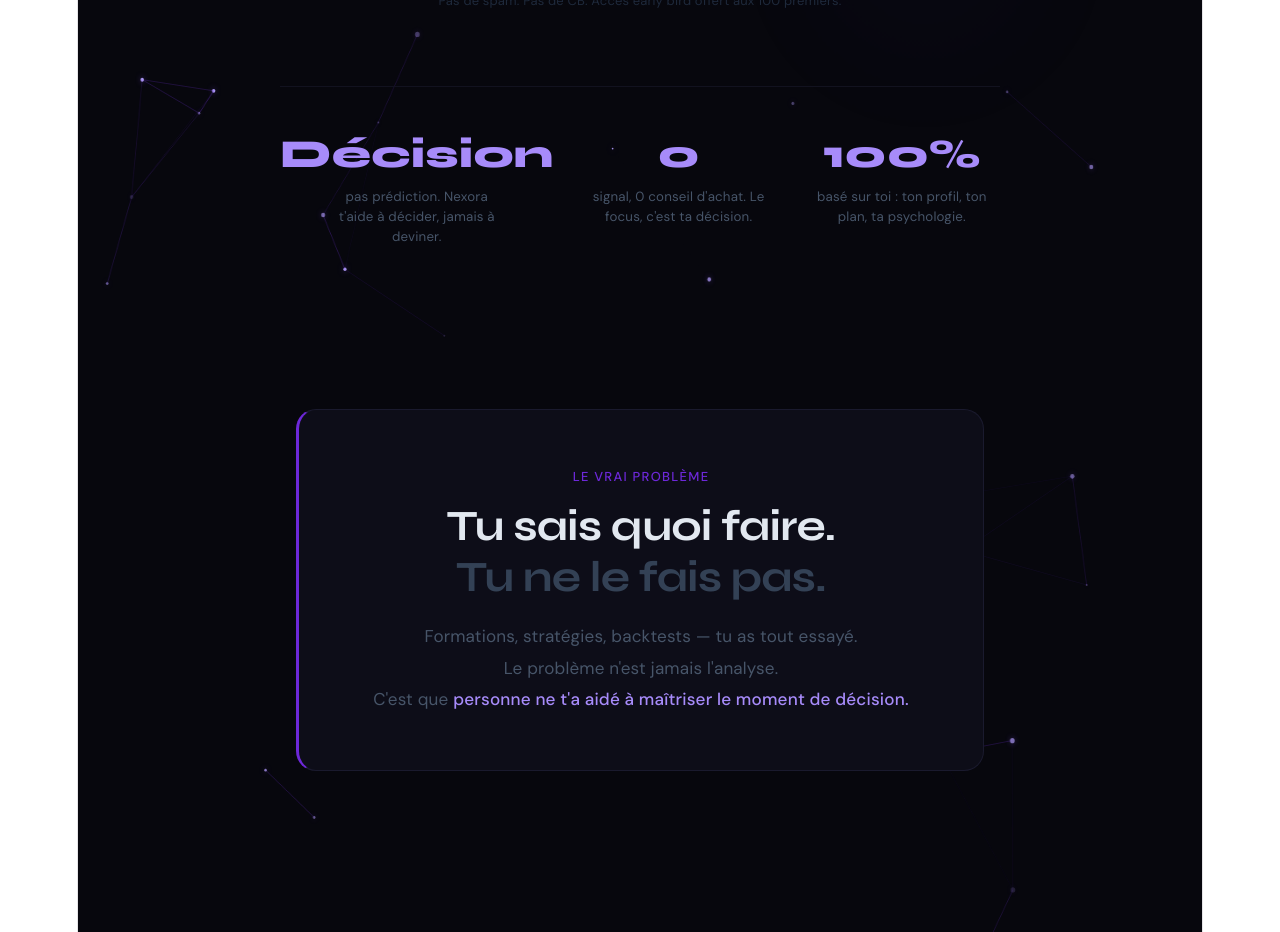
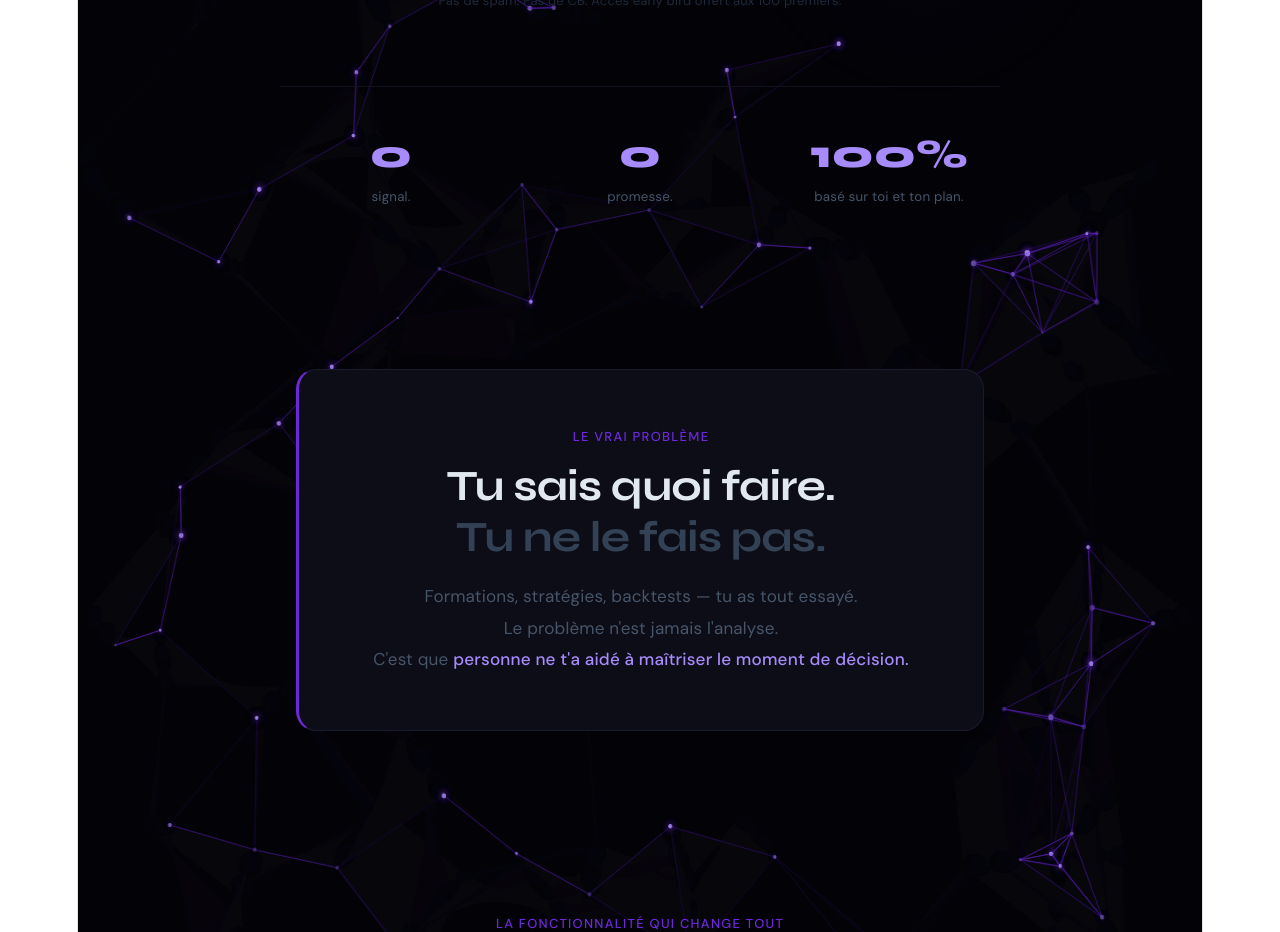
Before and after one commit to gohan974/nexora, a React (Vite) app: page / in a window 1280 px wide. Shown: the part 1020-1952 px from the top of the page. Built offline with nearby package versions, Linux system fonts and the light colour scheme.

Commit message:
constellation futuriste + stats

```diff
--- a/src/App.jsx
+++ b/src/App.jsx
@@ -78,11 +78,11 @@ const Constellation = ({ isMobile }) => {
     const canvas = canvasRef.current;
     if (!canvas) return;
     const ctx = canvas.getContext("2d");
-    let w, h, raf;
+    let w, h, raf, t = 0;
     const reduced = window.matchMedia("(prefers-reduced-motion: reduce)").matches;
+    const mouse = { x: -9999, y: -9999 };
 
-    const count = isMobile ? 38 : 90;
-    const maxDist = isMobile ? 130 : 175;
+    const maxDist = isMobile ? 120 : 160;
     const points = [];
 
     const resize = () => {
@@ -94,45 +94,68 @@ const Constellation = ({ isMobile }) => {
     const init = () => {
       points.length = 0;
       const area = w * h;
-      const n = Math.min(Math.round(area / (isMobile ? 20000 : 15000)), isMobile ? 90 : 260);
+      // beaucoup plus dense
+      const n = Math.min(Math.round(area / (isMobile ? 9000 : 6000)), isMobile ? 180 : 520);
       for (let i = 0; i < n; i++) {
         points.push({
           x: Math.random() * w,
           y: Math.random() * h,
-          vx: (Math.random() - 0.5) * 0.32,
-          vy: (Math.random() - 0.5) * 0.32,
-          r: Math.random() * 1.8 + 0.9,
+          vx: (Math.random() - 0.5) * 0.4,
+          vy: (Math.random() - 0.5) * 0.4,
+          r: Math.random() * 1.6 + 0.7,
           tw: Math.random() * Math.PI * 2,
+          pulse: Math.random() * 100, // pour les pulses de lumière
         });
       }
     };
 
     const draw = () => {
-      ctx.clearRect(0, 0, w, h);
+      t += 0.01;
+      // léger fond pour effet de traînée (trails)
+      ctx.fillStyle = "rgba(7,7,13,0.22)";
+      ctx.fillRect(0, 0, w, h);
+
       for (let i = 0; i < points.length; i++) {
         const p = points[i];
-        p.x += p.vx; p.y += p.vy; p.tw += 0.025;
+        p.x += p.vx; p.y += p.vy; p.tw += 0.03; p.pulse += 0.6;
         if (p.x < 0 || p.x > w) p.vx *= -1;
         if (p.y < 0 || p.y > h) p.vy *= -1;
-        const alpha = 0.55 + Math.sin(p.tw) * 0.4;
+
+        // attraction douce vers la souris
+        const mdx = mouse.x - p.x, mdy = mouse.y - p.y;
+        const mdist = Math.sqrt(mdx * mdx + mdy * mdy);
+        if (mdist < 200) {
+          const force = (1 - mdist / 200) * 0.4;
+          p.x += (mdx / mdist) * force;
+          p.y += (mdy / mdist) * force;
+        }
+
+        const near = mdist < 200;
+        const pulseGlow = (Math.sin(p.pulse * 0.05) + 1) * 0.5;
+        const alpha = (0.5 + Math.sin(p.tw) * 0.4) * (near ? 1 : 0.85);
+        const radius = p.r + pulseGlow * 0.8 + (near ? 0.8 : 0);
+
         ctx.beginPath();
-        ctx.arc(p.x, p.y, p.r, 0, Math.PI * 2);
-        ctx.fillStyle = `rgba(180,160,255,${alpha})`;
-        ctx.shadowBlur = 6;
-        ctx.shadowColor = "rgba(139,92,246,0.6)";
+        ctx.arc(p.x, p.y, radius, 0, Math.PI * 2);
+        ctx.fillStyle = near ? `rgba(196,181,253,${alpha})` : `rgba(167,139,250,${alpha})`;
+        ctx.shadowBlur = near ? 14 : 8;
+        ctx.shadowColor = near ? "rgba(167,139,250,0.9)" : "rgba(124,58,237,0.7)";
         ctx.fill();
         ctx.shadowBlur = 0;
+
         for (let j = i + 1; j < points.length; j++) {
           const q = points[j];
           const dx = p.x - q.x, dy = p.y - q.y;
           const dist = Math.sqrt(dx * dx + dy * dy);
           if (dist < maxDist) {
-            const o = (1 - dist / maxDist) * 0.5;
+            const o = (1 - dist / maxDist) * 0.55;
+            // lignes plus lumineuses près de la souris
+            const lineNear = (mdist < 200 || Math.sqrt((mouse.x - q.x) ** 2 + (mouse.y - q.y) ** 2) < 200);
             ctx.beginPath();
             ctx.moveTo(p.x, p.y);
             ctx.lineTo(q.x, q.y);
-            ctx.strokeStyle = `rgba(124,58,237,${o})`;
-            ctx.lineWidth = 0.8;
+            ctx.strokeStyle = lineNear ? `rgba(167,139,250,${o * 1.3})` : `rgba(109,40,217,${o})`;
+            ctx.lineWidth = lineNear ? 1 : 0.7;
             ctx.stroke();
           }
         }
@@ -141,13 +164,22 @@ const Constellation = ({ isMobile }) => {
     };
 
     resize(); init();
-    if (reduced) { draw(); cancelAnimationFrame(raf); }
+    if (reduced) { ctx.fillStyle = "#07070d"; ctx.fillRect(0, 0, w, h); draw(); cancelAnimationFrame(raf); }
     else draw();
 
     let rt;
     const onResize = () => { clearTimeout(rt); rt = setTimeout(() => { resize(); init(); }, 200); };
+    const onMove = e => { mouse.x = e.clientX; mouse.y = e.clientY + window.scrollY; };
+    const onLeave = () => { mouse.x = -9999; mouse.y = -9999; };
     window.addEventListener("resize", onResize);
-    return () => { cancelAnimationFrame(raf); window.removeEventListener("resize", onResize); };
+    window.addEventListener("mousemove", onMove);
+    window.addEventListener("mouseout", onLeave);
+    return () => {
+      cancelAnimationFrame(raf);
+      window.removeEventListener("resize", onResize);
+      window.removeEventListener("mousemove", onMove);
+      window.removeEventListener("mouseout", onLeave);
+    };
   }, [isMobile]);
 
   return <canvas ref={canvasRef} style={{ position: "absolute", top: 0, left: 0, width: "100%", pointerEvents: "none", zIndex: 0 }} />;
@@ -312,9 +344,9 @@ export default function NexoraLanding() {
         <FadeIn delay={0.3} style={{ marginTop: "4rem", borderTop: "1px solid #12121f", paddingTop: "2.5rem", width: "100%", maxWidth: 720 }}>
           <div style={{ display: "grid", gridTemplateColumns: "repeat(3,1fr)", gap: isMobile ? "0.5rem" : "1.5rem" }}>
             {[
-              { big: "Décision", small: "pas prédiction. Nexora t'aide à décider, jamais à deviner." },
-              { big: "0", small: "signal, 0 conseil d'achat. Le focus, c'est ta décision." },
-              { big: "100%", small: "basé sur toi : ton profil, ton plan, ta psychologie." },
+              { big: "0", small: "signal." },
+              { big: "0", small: "promesse." },
+              { big: "100%", small: "basé sur toi et ton plan." },
             ].map((s, i) => (
               <div key={i} style={{ textAlign: "center", display: "flex", flexDirection: "column", alignItems: "center" }}>
                 <div style={{ fontFamily: "'Syne',sans-serif", fontSize: isMobile ? "1.4rem" : "2.2rem", fontWeight: 800, color: "#a78bfa", lineHeight: 1.1, marginBottom: "0.5rem", minHeight: isMobile ? "1.9rem" : "2.6rem", display: "flex", alignItems: "center" }}>{s.big}</div>
```
